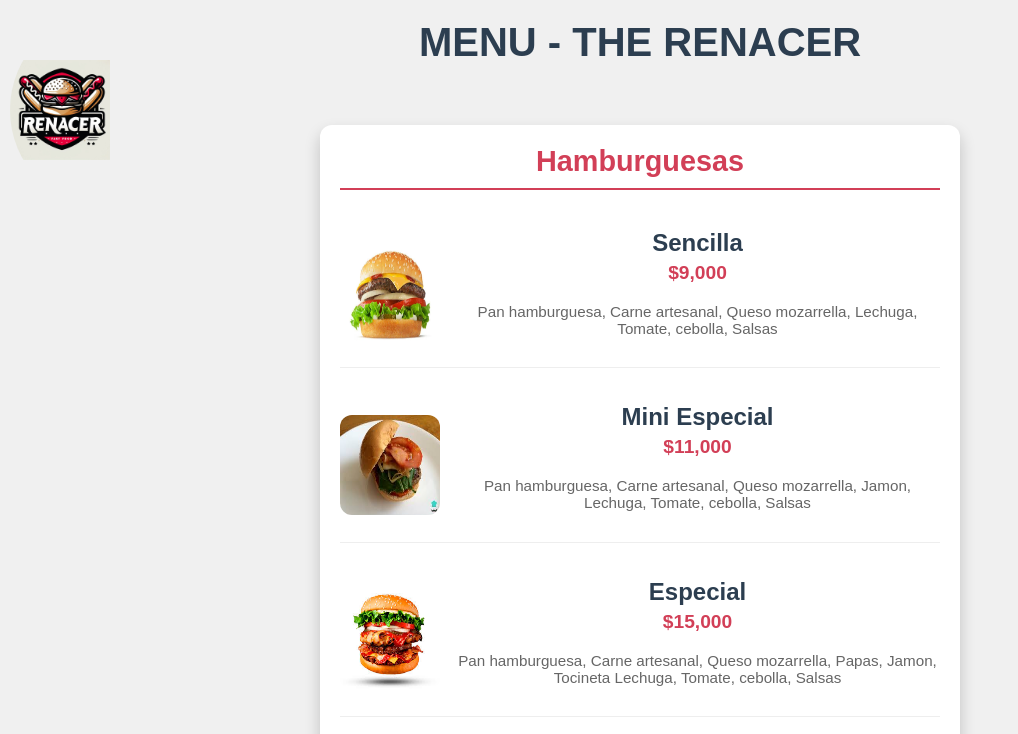
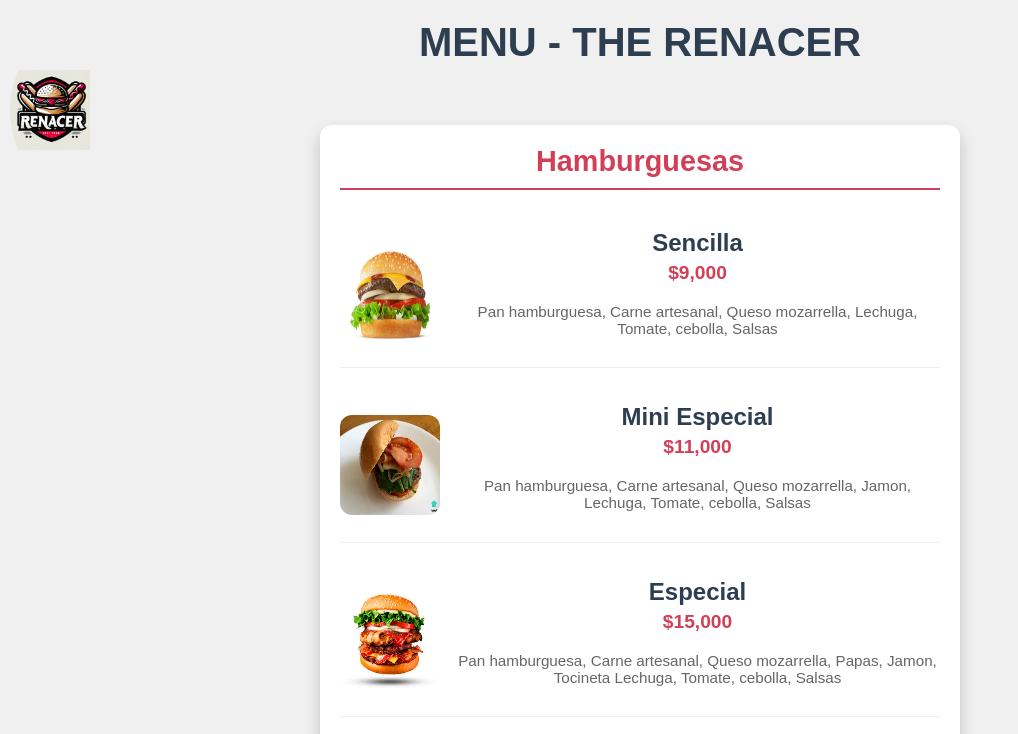
Before and after one commit to JhonJairoGuzman/MENU, a plain HTML site: page menu.html in a window 1280 px wide. Shown: the top 734 px of the page, without its empty margins (0-1018 px from the left). Drawn offline with Linux system fonts and the light colour scheme.

Commit message:
nuevo cambio del logo

```diff
--- a/menu.html
+++ b/menu.html
@@ -182,7 +182,7 @@ body {
 }
 
 .logo img {
-    height: 100px; /* Aumenta la altura del logo para hacerlo más grande */
+    height: 80px; /* Aumenta la altura del logo para hacerlo más grande */
     width: auto; /* Mantiene la proporción del logo */
 }
 
```
